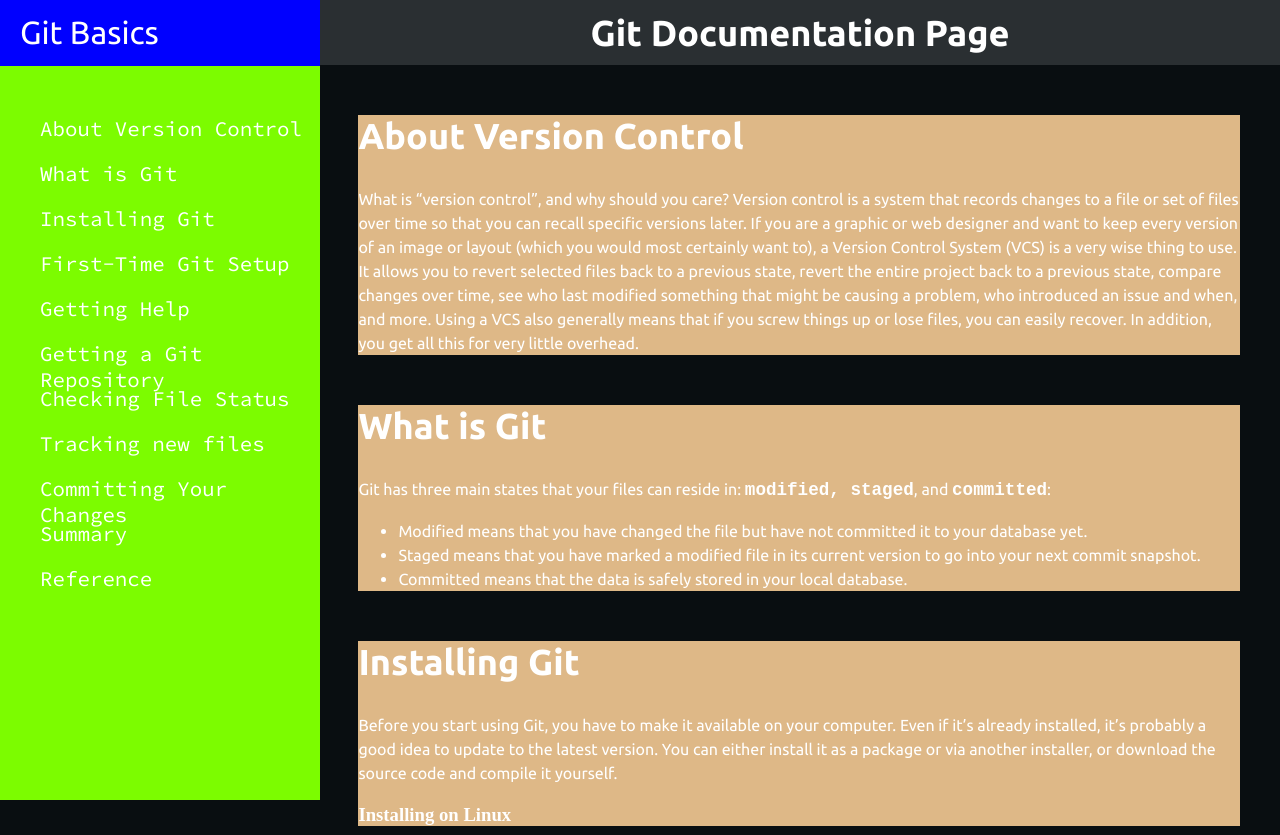
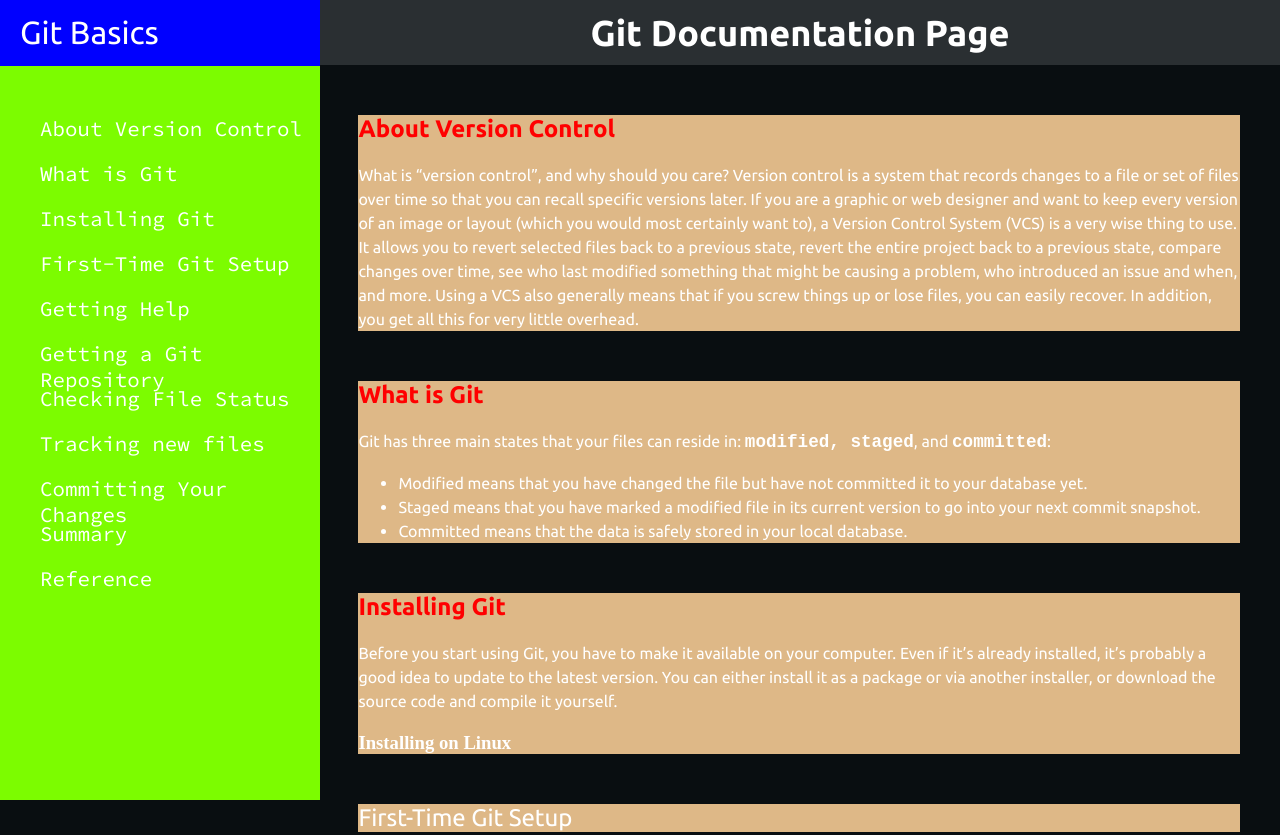
Before and after one commit to dewslyse/FCC_Projects, a plain HTML site: page index.html in a window 1280 px wide. Shown: the top 835 px of the page. Drawn offline with Linux system fonts and the light colour scheme.

Commit message:
Add h2 style to technical.css

```diff
--- a/technical.css
+++ b/technical.css
@@ -86,6 +86,12 @@
     margin: 50px 0;
 }
 
+.main-section header h2 {
+    font-family: 'Ubuntu', sans-serif;
+    font-size: 1.5rem;
+    color: red;
+}
+
 samp {
     font-weight: bold;
     font-size: 1.1rem;
```
